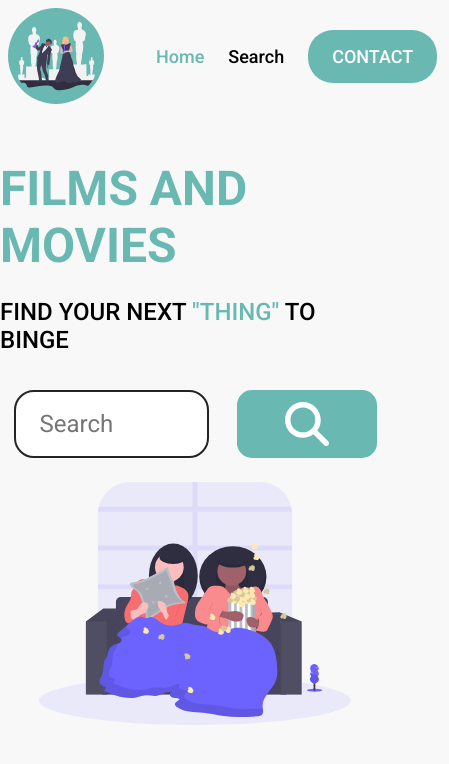
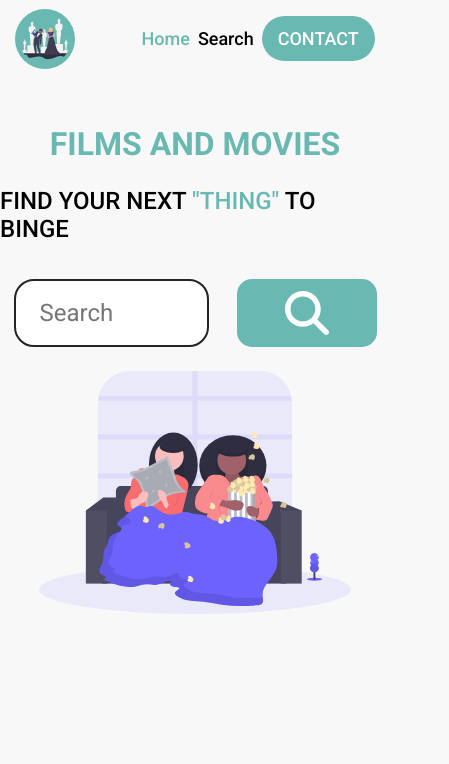
Before and after one commit to N-Cress/week6_reactfinal_movieapi, a React (Create React App) app in the folder movieapi_react/: page / in a window 390 px wide. Shown: the top 764 px of the page, 449 px wide, since content can reach past the window. Built offline with nearby package versions, Linux system fonts and the light colour scheme.

Commit message:
touches up on css for sizing issues I noticed on very small (my phone) screens

```diff
--- a/movieapi_react/src/styles.css
+++ b/movieapi_react/src/styles.css
@@ -396,7 +396,7 @@ button {
 
 @media (max-width: 576px) {
     .title {
-        font-size: 48px;
+        font-size: 36px;
     }
     .header__img {
         width: 80%;
@@ -416,6 +416,29 @@ button {
         padding: 16px 24px;
     }
 }
+
+@media (max-width: 460px) {
+    .title {
+        font-size: 32px;
+    }
+    .nav__button {
+        padding: 12px 16px;
+    }
+    .nav__logo {
+        width: 60px;
+        height: 60px;
+        margin-left: 4px;
+    }
+    .nav__container {
+        margin: 0px;
+    }
+    .nav__list-item {
+        margin: 0 4px;
+    }
+
+}
+
+
 
 /* RESPONSIVE DESIGN - SEARCH */
 
@@ -440,9 +463,6 @@ button {
     .movie__item {
         width: 80%;
     }
-    .movie__img {
-
-    }
 
 }
 
@@ -453,6 +473,12 @@ button {
     }
 }
 
+@media (max-width: 460px) {
+    .nav__container {
+        padding: 0px;
+
+    }
+}
 /* RESPONSIVE DESIGN - INDIV MOVIE*/
 
 @media (max-width: 992px) {
```
